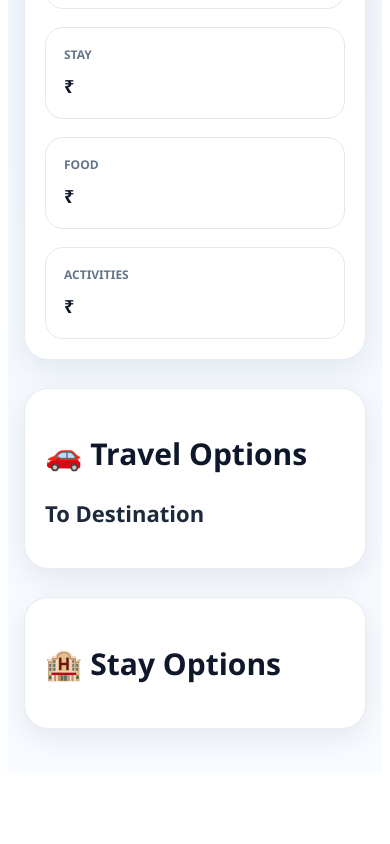
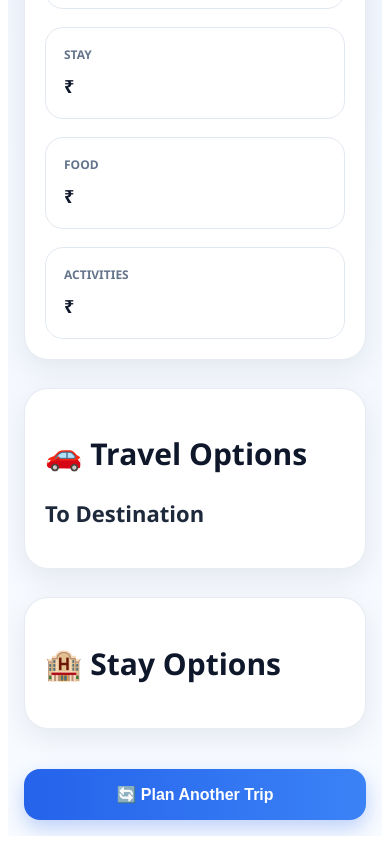
Before and after one commit to debarghya85/TravelTuner, a Next.js app: page /result in a window 390 px wide. Shown: the part 694-1538 px from the top of the page. Before the commit the page ends 1475 px from the top, so only its background shows below. Built offline with nearby package versions, Linux system fonts and the light colour scheme.

Commit message:
design change for mobile design support

```diff
--- a/app/result/page.tsx
+++ b/app/result/page.tsx
@@ -739,6 +739,13 @@ function ItineraryContent() {
           }
         )}
       </div>
+
+      <button
+        style={styles.button}
+        onClick={() => (window.location.href = "/")}
+      >
+        🔄 Plan Another Trip
+      </button>
     </div>
   );
 }
@@ -793,6 +800,39 @@ const styles: any = {
     fontWeight: "800",
     color: "#0f172a",
   },
+ button: {
+  border: "none",
+
+  background:
+    "linear-gradient(to right, #2563eb, #3b82f6)",
+
+  color: "#fff",
+
+  padding: "16px 22px",
+
+  borderRadius: "16px",
+
+  cursor: "pointer",
+
+  fontWeight: "800",
+
+  fontSize: "16px",
+
+  boxShadow:
+    "0 8px 20px rgba(37,99,235,0.28)",
+
+  width: "100%",
+
+  maxWidth: "420px",
+
+  display: "block",
+
+  margin: "40px auto 0",
+
+  boxSizing: "border-box",
+
+  transition: "0.3s ease",
+},
 
   card: {
     background: "#ffffff",
```
